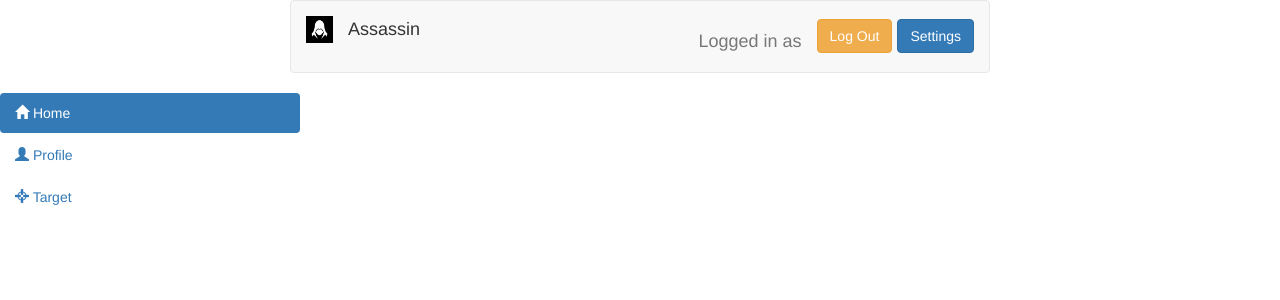
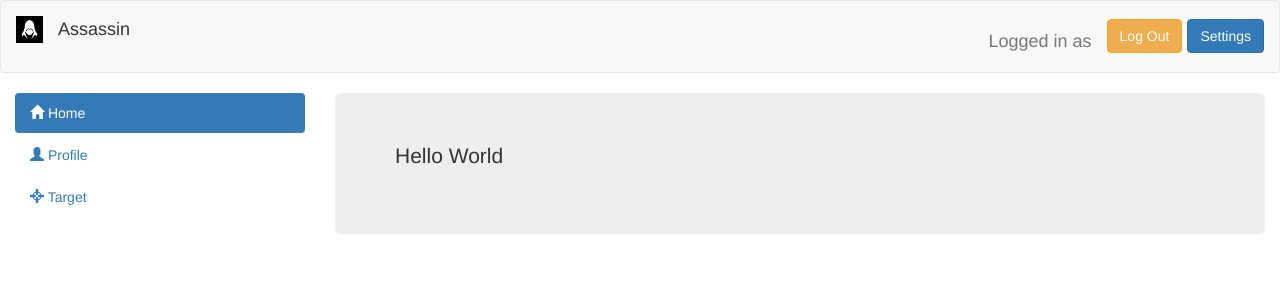
Before and after one commit to aslibman/Assassin, a Flask app: page /home in a window 1280 px wide. Shown: the top 300 px of the page. Run offline with Flask 2, Linux system fonts and the light colour scheme; some libraries are stand-ins or nearby versions.

Commit message:
some more stuff on the home, still playing with layout

```diff
--- a/templates/home.html
+++ b/templates/home.html
@@ -9,7 +9,6 @@
   </head>
 
   <body>
-    <div class="container" style="max-width:730px;">
       <nav class="navbar navbar-default">
         <div class="container-fluid">
 	<div class="navbar-header">
@@ -29,12 +28,24 @@
         </div>
       </nav>
 	</h4>
-	</div>
 
-<div class="container-left" style="max-width:300px;">
+
+<div class="container-fluid">
+    <div class="row">
+        <div class="col-lg-3">
+            <div class="container-left" style="max-width:300px;">
 <ul class="nav nav-pills nav-stacked">
   <li role="presentation" class="active"><a href="#"><span class="glyphicon glyphicon-home"></span> Home</a></li>
   <li role="presentation"><a href="#"><span class="glyphicon glyphicon-user"></span> Profile</a></li>
   <li role="presentation"><a href="#"><span class="glyphicon glyphicon-screenshot"></span> Target</a></li>
 </ul>
 </div>
+        </div>
+        <div class="col-lg-9">
+           <div class="jumbotron">
+		<p>Hello World</p>
+	</div>
+</div>
+        </div>
+    </div>
+</div>
```
